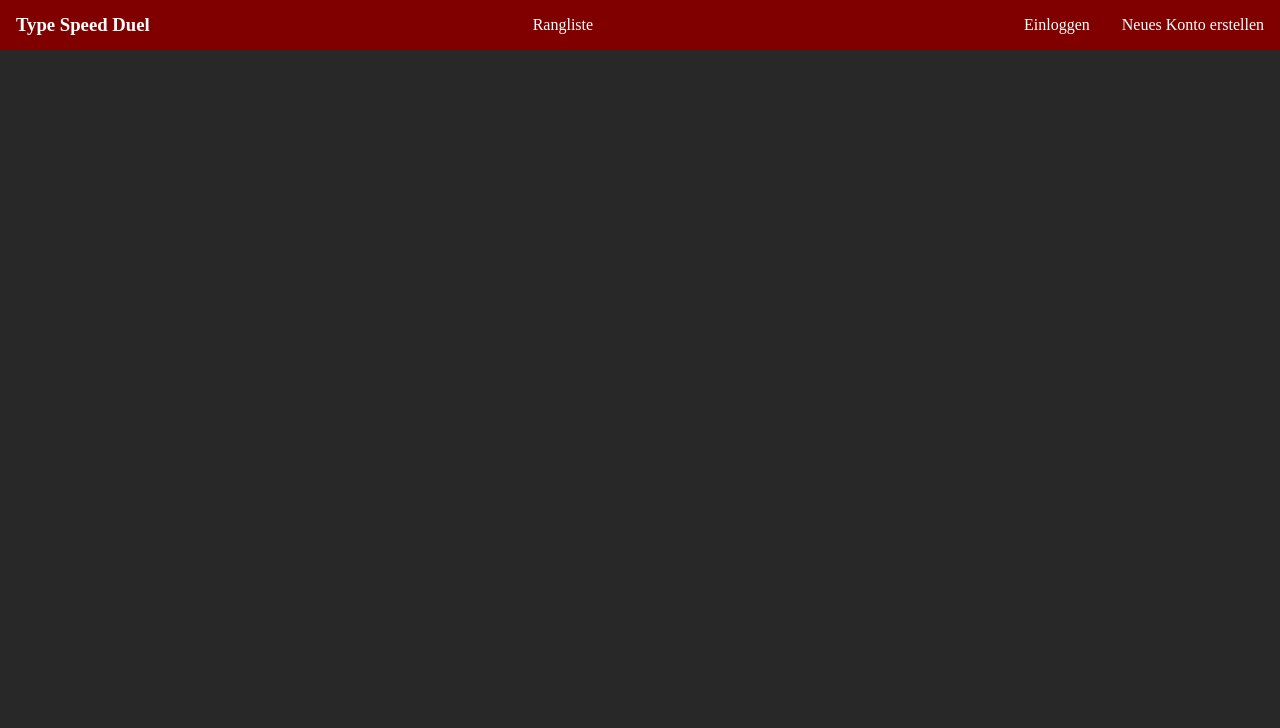
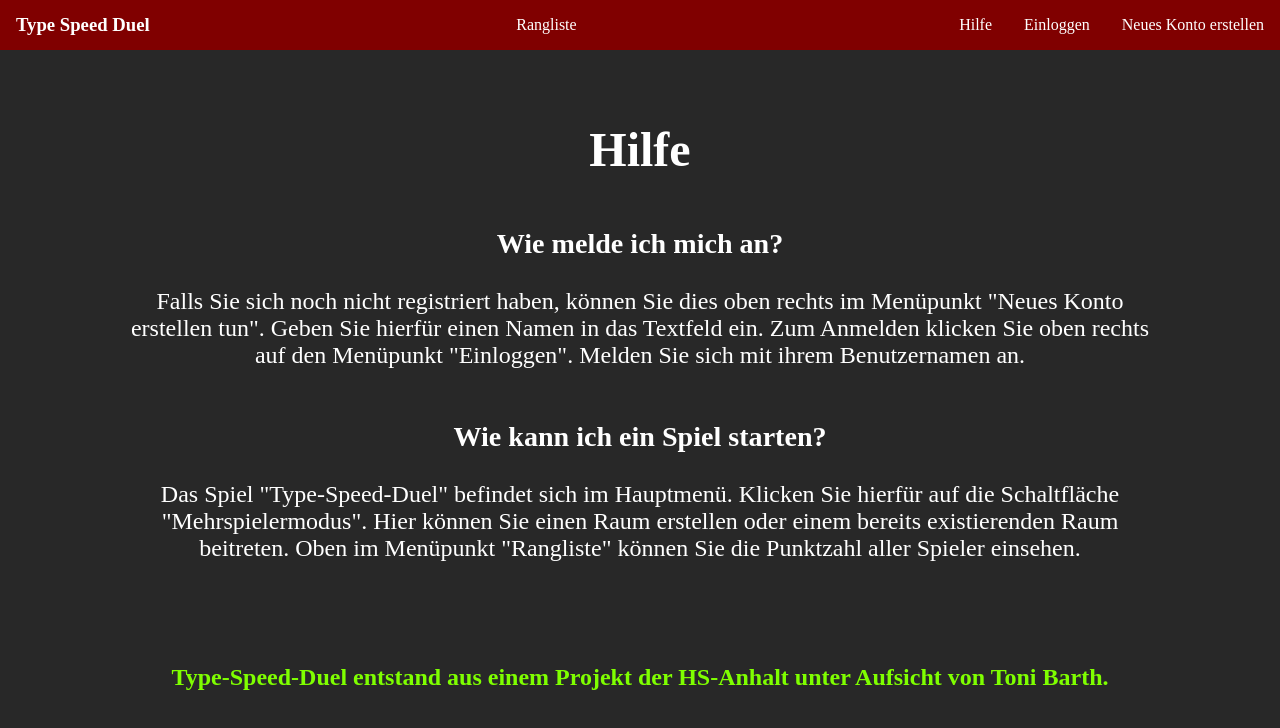
Before and after one commit to SaphirDeveloper/saphirdeveloper.github.io, a React (Create React App) app: page /help in a window 1280 px wide. Shown: the top 728 px of the page. Built offline with nearby package versions, Linux system fonts and the light colour scheme.

Commit message:
added help page

```diff
--- a/src/App.js
+++ b/src/App.js
@@ -9,6 +9,7 @@ import LogIn from './pages/LogIn';
 import SignIn from './pages/SignIn';
 import {BrowserRouter as Router, Routes, Route, Link} from "react-router-dom";
 import { GameLobby } from './pages/GameLobby';
+import HelpPage from './pages/HelpPage';
 
 function App() {
   return (
@@ -23,6 +24,7 @@ function App() {
       <Route path="/highscores" element={<Highscores />} />
       <Route path="/login" element={<LogIn />} />
       <Route path="/signin" element={<SignIn />} />
+      <Route path="/help" element={<HelpPage />} />
       <Route path="/gamelobby/:gameID" element={<GameLobby />} />
      </Routes>
      </Router>
--- a/src/components/NavBar.jsx
+++ b/src/components/NavBar.jsx
@@ -11,7 +11,7 @@ export const NavBar = () => {
             <li className="navListItem" onClick={ () => {navigate("../highscores"); }}>Rangliste</li>
         </ul>
         <ul className="navLogIn">
-            <li className="navListItem"></li>
+            <li className="navListItem" onClick={ () => {navigate("../help"); }}>Hilfe</li>
             <li className="navListItem" onClick={ () => {navigate("../login"); }}>Einloggen</li>
             <li className="navListItem" onClick={ () => {navigate("../signin"); }}>Neues Konto erstellen</li>
         </ul>
--- /dev/null
+++ b/src/pages/HelpPage.css
@@ -0,0 +1,18 @@
+.HelpPage {
+    font-size: 150%;
+    margin-left: 10%;
+    margin-right: 10%;
+}
+
+h1 {
+    margin-bottom: 5%;;
+}
+
+h3 {
+    margin-top: 5%;
+}
+
+h4 {
+    margin-top: 10%;
+    color:chartreuse;
+}
--- /dev/null
+++ b/src/pages/HelpPage.js
@@ -0,0 +1,23 @@
+import React from "react";
+import './HelpPage.css';
+
+function HelpPage() {
+    return (
+        <div className="HelpPage">
+        <h1>Hilfe</h1>
+        <h3>Wie melde ich mich an?</h3>
+        <p>Falls Sie sich noch nicht registriert haben, können Sie dies oben rechts im Menüpunkt "Neues Konto erstellen tun". Geben Sie hierfür einen
+            Namen in das Textfeld ein. Zum Anmelden klicken Sie oben rechts auf den Menüpunkt "Einloggen". Melden Sie sich mit ihrem Benutzernamen an.
+        </p>
+        <h3> Wie kann ich ein Spiel starten?</h3>
+        <p>Das Spiel "Type-Speed-Duel" befindet sich im Hauptmenü. Klicken Sie hierfür auf die Schaltfläche "Mehrspielermodus". Hier können
+            Sie einen Raum erstellen oder einem bereits existierenden Raum beitreten. Oben im Menüpunkt "Rangliste" können Sie die Punktzahl aller Spieler einsehen.
+        </p>
+        <h4>
+            Type-Speed-Duel entstand aus einem Projekt der HS-Anhalt unter Aufsicht von Toni Barth.
+        </h4>
+        </div>
+    );
+}
+
+export default HelpPage;
```
